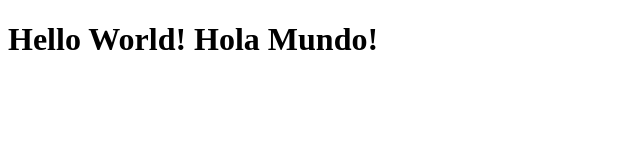
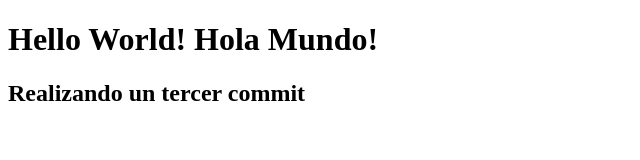
Before and after one commit to manuvillar/HTML5-CSS5, a plain HTML site: page Primera Pagina/index.html in a window 1280 px wide. Shown: the whole page, without its empty margins (0-640 px from the left). Drawn offline with Linux system fonts and the light colour scheme.

Commit message:
"Tercer Commit"

```diff
--- a/Primera Pagina/index.html
+++ b/Primera Pagina/index.html
@@ -11,5 +11,6 @@
     <!-- Insertamos otro comentario -->
     <h1>Hello World! Hola Mundo!</h1>
     <!-- Comentario agregado posteriormente al commit -->
+    <h2>Realizando un tercer commit</h2>
 </body>
 </html>
```
